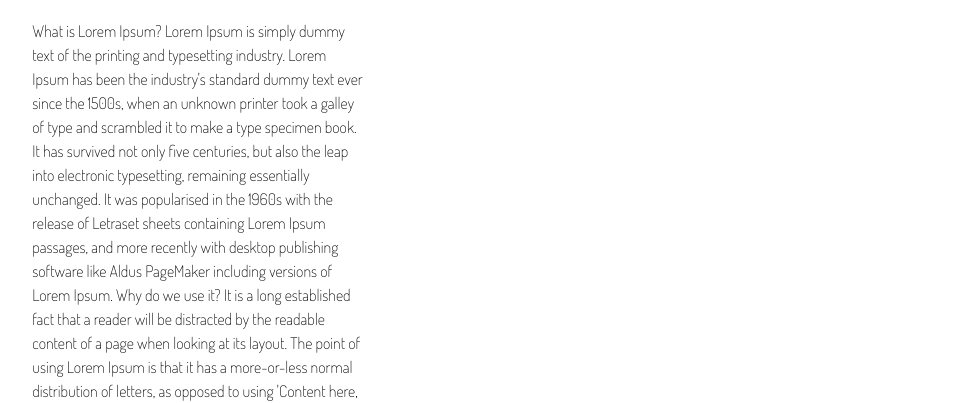
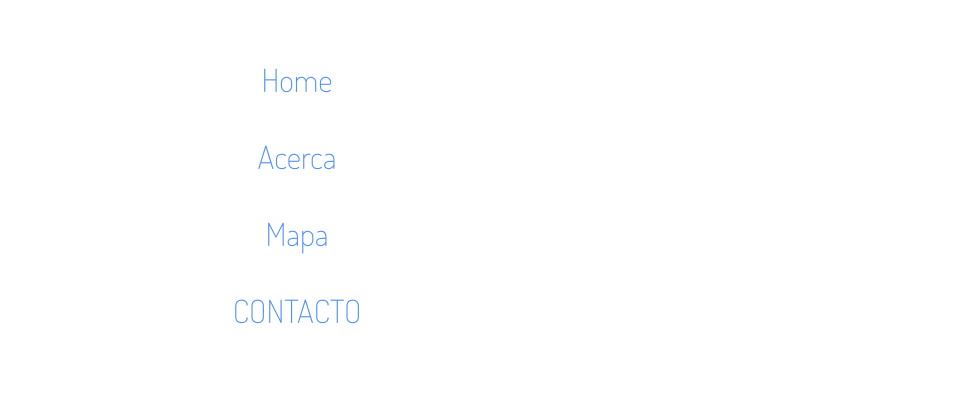
Before and after one commit to juanccamachob94/webpack-learning, a website built with webpack: page assets/index.template.html in a window 1280 px wide. Shown: the part 203-606 px from the top of the page, without its empty margins (111-1072 px from the left). Built offline with nearby package versions, Linux system fonts and the light colour scheme.

Commit message:
invalid nav

```diff
--- a/assets/css/app.scss
+++ b/assets/css/app.scss
@@ -57,6 +57,43 @@ figure {
   grid-template-columns: repeat(12, 1fr);
   // grid-template-columns: 1fr 1fr;
 }
+.menu-screen {
+  @include center-vertical-horizontal;
+  @include transition;
+
+  background-color: white;
+  height: 100vh;
+  width: 100vh;
+  position: fixed;
+  z-index: 100;
+
+  a {
+    @include text-center;
+
+    display: block;
+    text-decoration: none;
+    position: relative;
+    margin-top: 1em;
+
+    &:first-of-type {
+      margin-top: 0;
+    }
+
+    .main {
+      display: block;
+      font-size: 2em;
+      color: $light-blue;
+    }
+
+    span:not(.main) {
+      @include transition;
+      color: $red;
+      opacity: 0;
+      transition-duration: 0.2s;
+    }
+  }
+}
+
 
 .grid-main-area {
   display: grid;
--- a/assets/index.template.html
+++ b/assets/index.template.html
@@ -6,7 +6,27 @@
   <title>A basic webpage</title>
 </head>
 <body>
-  <section>
+  <div class="menu-screen">
+    <nav>
+      <a href="#home">
+        <span class="main">Home</span>
+        <span>Lmpw pirt us</span>
+      </a>
+      <a href="#about">
+        <span class="main">Acerca</span>
+        <span>Lmpw dfgfd us</span>
+      </a>
+      <a href="#mapa">
+        <span class="main">Mapa</span>
+        <span>Lmpw sq1d us</span>
+      </a>
+      <a href="#social">
+        <span class="main">CONTACTO</span>
+        <span>Lmpwdasd dsadirt us</span>
+      </a>
+    </nav>
+  </div>
+  <section id="home">
     <div class="grid">
       <div class="container">
         <div class="grid-main-area">
```
